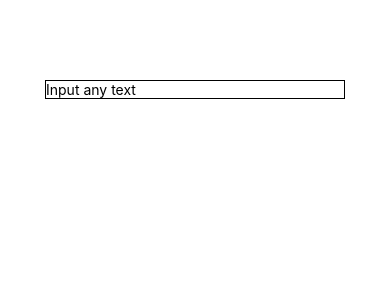
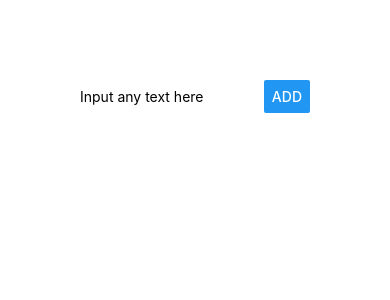
Before and after one commit to aisav/react-native-udemy-app, a React Native app: screen / in a window 390 px wide. Shown: the top 300 px of the page. Built offline with nearby package versions, Linux system fonts and the light colour scheme.

Commit message:
style corrected

```diff
--- a/App.js
+++ b/App.js
@@ -1,5 +1,5 @@
 import React from 'react';
-import {StyleSheet, Text, View, TextInput} from 'react-native';
+import {StyleSheet, Text, View, TextInput, Button} from 'react-native';
 
 export default class App extends React.Component {
 
@@ -7,9 +7,9 @@
         placeName: ''
     }
 
-    placeNameChangedHandler = (val) => {
+    placeNameChangedHandler = (event) => {
         this.setState({
-            placeName: val
+            placeName: event
         })
 
     }
@@ -17,12 +17,18 @@
     render() {
         return (
             <View style={styles.container}>
-                <TextInput
-                    style={{width: 300, borderColor: 'black', borderWidth: 1}}
-                    value={this.state.placeName}
-                    placeholder="Input any text"
-                    onChangeText={this.placeNameChangedHandler}>
-                </TextInput>
+                <View style={styles.inputContainer}>
+                    <TextInput
+                        style={styles.placeInput}
+                        value={this.state.placeName}
+                        placeholder="Input any text here"
+                        onChangeText={this.placeNameChangedHandler}>
+                    </TextInput>
+                    <Button
+                            title="Add"
+                            onPress={this.placeNameChangedHandler}
+                            style={styles.placeButton}/>
+                </View>
             </View>
         );
     }
@@ -30,11 +36,21 @@
 
 const styles = StyleSheet.create({
     container: {
-        // flex: 1, //by default
-        // flexDirection: 'column', //by default
+        flex: 1,
         padding: 80,
         backgroundColor: '#fff',
+        justifyContent: 'flex-start', //children are starting from  the top
+    },
+    inputContainer: {
+        flexDirection: 'row',         // flexDirection: 'column', //by default
+        width: '100%',
+        justifyContent: 'space-between', //space between the children,
         alignItems: 'center',
-        justifyContent: 'flex-start', //children are starting from top
+    },
+    placeInput: {
+        width: '70%',
+    },
+    placeButton: {
+        width: '30%',
     },
 });
```
